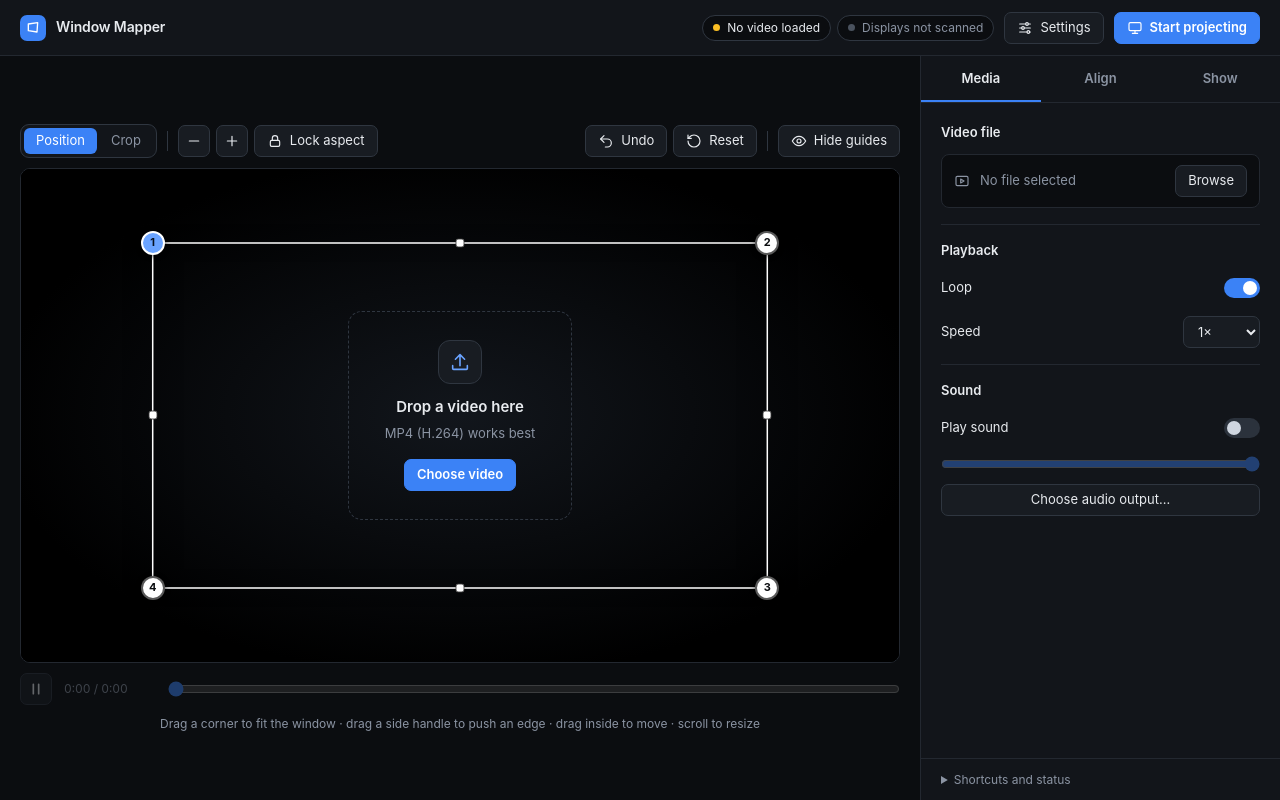
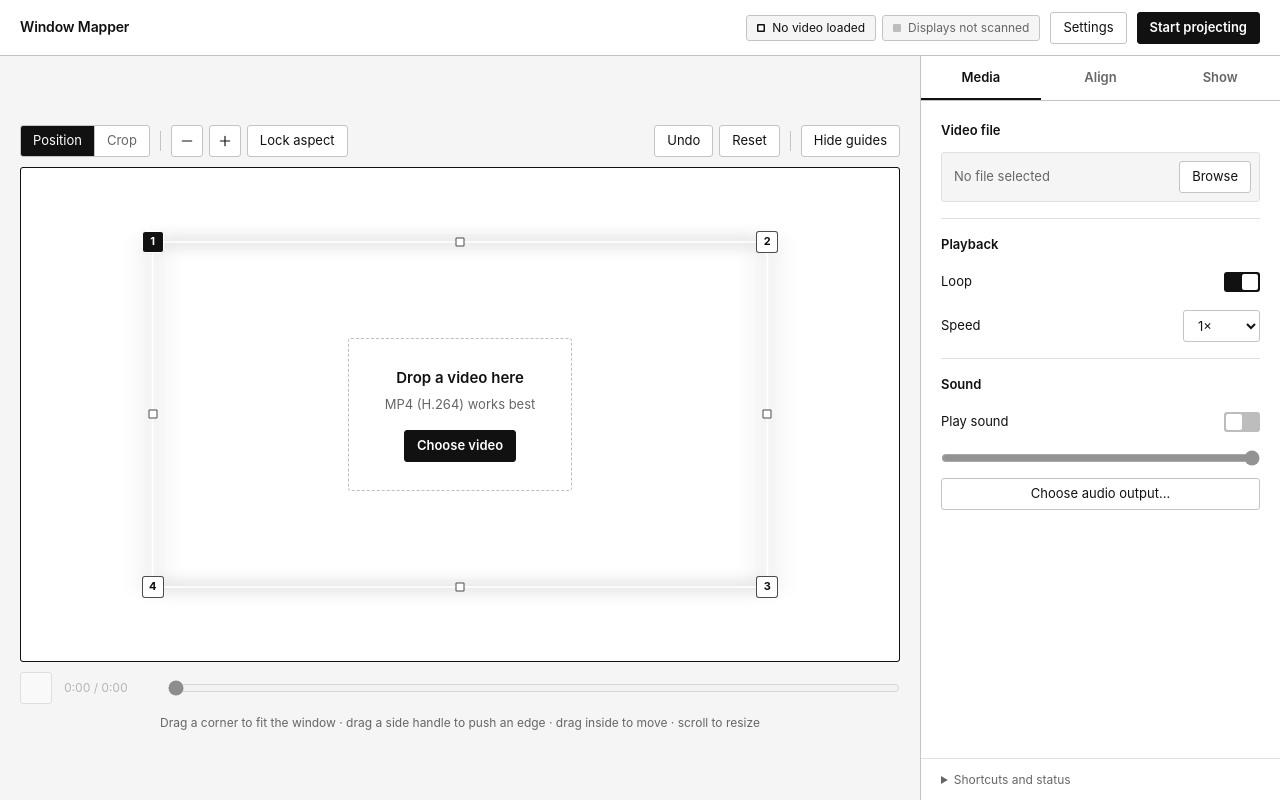
Before and after one commit to StudioCompile/Virtual-Window-Projection, a plain HTML site: page index.html in a window 1280 px wide. Drawn offline with Linux system fonts and the light colour scheme.

Commit message:
Update index.html

```diff
--- a/index.html
+++ b/index.html
@@ -1,9 +1,9 @@
 <!doctype html>
 <html lang="en"><head><meta charset="utf-8">
 <meta name="viewport" content="width=device-width,initial-scale=1,viewport-fit=cover">
-<meta name="theme-color" content="#0b0d10"><title>Window Mapper</title>
+<meta name="theme-color" content="#ffffff"><title>Window Mapper</title>
 <style>
-:root{color-scheme:dark;--bg:#0b0d10;--pn:#12151a;--pn2:#181c22;--ln:#232830;--ln2:#2f3640;--tx:#e8ebef;--mu:#8b94a3;--ac:#3b82f6;--ac2:#6aa3ff;--ok:#34d399;--wn:#fbbf24}
+:root{color-scheme:light;--bg:#f5f5f5;--pn:#ffffff;--pn2:#ffffff;--ln:#e0e0e0;--ln2:#c4c4c4;--tx:#111;--mu:#666;--ac:#111;--ac2:#111;--sel:#111;--ok:#111;--wn:#111;--r:3px}
 *{box-sizing:border-box}
 html,body{margin:0;height:100%;background:var(--bg);color:var(--tx);font:13px/1.45 Inter,system-ui,-apple-system,"Segoe UI",Roboto,sans-serif;-webkit-font-smoothing:antialiased}
 #app{display:flex;flex-direction:column;min-height:100%;padding-top:env(safe-area-inset-top,0px);padding-bottom:env(safe-area-inset-bottom,0px)}
@@ -12,35 +12,34 @@ svg.i{width:16px;height:16px;flex:none;fill:none;stroke:currentColor;stroke-widt
 [hidden]{display:none!important}
 
 /* header */
-header{display:flex;align-items:center;justify-content:space-between;gap:12px;padding:0 20px;min-height:56px;border-bottom:1px solid var(--ln);background:var(--pn);flex-wrap:wrap;position:relative;z-index:10}
+header{display:flex;align-items:center;justify-content:space-between;gap:12px;padding:0 20px;min-height:56px;border-bottom:1px solid var(--ln2);background:var(--pn);flex-wrap:wrap;position:relative;z-index:10}
 .brand{display:flex;align-items:center;gap:10px;font-weight:600;font-size:14px;letter-spacing:-.01em}
-.logo{width:26px;height:26px;border-radius:7px;background:var(--ac);display:grid;place-items:center;color:#fff}
 .hr{display:flex;align-items:center;gap:10px;flex-wrap:wrap}
 .pills{display:flex;gap:6px;flex-wrap:wrap}
-.pill{display:inline-flex;align-items:center;gap:7px;height:26px;padding:0 10px;border:1px solid var(--ln2);border-radius:99px;font-size:12px;color:var(--mu);background:var(--bg)}
-.pill:before{content:"";width:7px;height:7px;border-radius:50%;background:#4a525e}
-.pill.ok{color:var(--tx)}.pill.ok:before{background:var(--ok);box-shadow:0 0 0 3px rgba(52,211,153,.18)}
-.pill.wn{color:var(--tx)}.pill.wn:before{background:var(--wn)}
+.pill{display:inline-flex;align-items:center;gap:7px;height:26px;padding:0 10px;border:1px solid var(--ln2);border-radius:var(--r);font-size:12px;color:var(--mu);background:var(--bg)}
+.pill:before{content:"";width:8px;height:8px;border-radius:1px;background:#bdbdbd}
+.pill.ok{color:var(--tx)}.pill.ok:before{background:var(--ok)}
+.pill.wn{color:var(--tx)}.pill.wn:before{background:#fff;box-shadow:inset 0 0 0 1.5px #111}
 
 /* buttons */
 button,.btn,select,input[type=time]{font:inherit;color:var(--tx)}
-.btn,button{display:inline-flex;align-items:center;justify-content:center;gap:7px;height:32px;padding:0 12px;background:var(--pn2);border:1px solid var(--ln2);border-radius:7px;cursor:pointer;white-space:nowrap;transition:background .12s,border-color .12s}
-.btn:hover,button:hover{background:#1f242c;border-color:#3b434e}
-button:focus-visible,.btn:focus-visible,select:focus-visible,summary:focus-visible,input:focus-visible+i,input[type=range]:focus-visible{outline:2px solid var(--ac2);outline-offset:2px}
+.btn,button{display:inline-flex;align-items:center;justify-content:center;gap:7px;height:32px;padding:0 12px;background:var(--pn2);border:1px solid var(--ln2);border-radius:var(--r);cursor:pointer;white-space:nowrap;transition:background .1s,border-color .1s}
+.btn:hover,button:hover{background:#f0f0f0;border-color:#8a8a8a}
+button:focus-visible,.btn:focus-visible,select:focus-visible,summary:focus-visible,input:focus-visible+i,input[type=range]:focus-visible{outline:2px solid var(--ac);outline-offset:2px}
 .pri{background:var(--ac)!important;border-color:var(--ac)!important;color:#fff!important;font-weight:600}
-.pri:hover{background:#2f73ea!important}
+.pri:hover{background:#333!important;border-color:#333!important}
 .ico{width:32px;padding:0}
-button.on{background:rgba(59,130,246,.16);border-color:var(--ac);color:var(--ac2)}
+button.on{background:#111;border-color:#111;color:#fff}
 .vh{position:absolute;width:1px;height:1px;opacity:0;overflow:hidden;pointer-events:none}
-.dim{opacity:.4;pointer-events:none}
+.dim{opacity:.45;pointer-events:none}
 
 /* settings menu */
 .menu{position:relative}
 .menu summary{list-style:none}.menu summary::-webkit-details-marker{display:none}
-.pop{position:absolute;right:0;top:40px;width:270px;background:var(--pn2);border:1px solid var(--ln2);border-radius:10px;padding:6px;box-shadow:0 14px 34px rgba(0,0,0,.55)}
+.pop{position:absolute;right:0;top:40px;width:270px;background:var(--pn);border:1px solid var(--ln2);border-radius:var(--r);padding:4px;box-shadow:0 4px 14px rgba(20,28,40,.14)}
 .pop button{width:100%;justify-content:flex-start;border:0;background:transparent;height:34px}
-.pop button:hover{background:#222831}
-.pop hr{border:0;border-top:1px solid var(--ln2);margin:6px 0}
+.pop button:hover{background:#f0f0f0}
+.pop hr{border:0;border-top:1px solid var(--ln);margin:4px 0}
 .pop p{margin:4px 10px 8px;color:var(--mu);font-size:12px}
 
 /* layout */
@@ -48,33 +47,32 @@ main{display:grid;grid-template-columns:minmax(0,1fr) 360px;flex:1;min-height:0}
 @media(max-width:900px){main{grid-template-columns:1fr}}
 #work{padding:16px 20px;display:flex;flex-direction:column;gap:12px;min-width:0;min-height:0;overflow:auto;justify-content:center}
 @media(max-width:900px){#work{justify-content:flex-start}}
-.bar{display:none;align-items:center;gap:10px;background:var(--pn2);border:1px solid var(--ln2);padding:8px 8px 8px 14px;border-radius:9px}
-.bar span{flex:1;color:#c3cbd8}
+.bar{display:none;align-items:center;gap:10px;background:var(--pn);border:1px solid var(--ln2);padding:8px 8px 8px 14px;border-radius:var(--r)}
+.bar span{flex:1;color:var(--tx)}
 #col{display:flex;flex-direction:column;gap:10px;width:min(100%,max(560px,calc((100vh - 250px)*16/9)));margin:0 auto}
 @media(max-width:900px){#col{width:100%}}
 
 /* toolbar */
 #tools{display:flex;gap:8px;flex-wrap:wrap;align-items:center;justify-content:space-between}
 .grp{display:flex;gap:6px;align-items:center;flex-wrap:wrap}
-.seg{display:inline-flex;padding:3px;gap:2px;background:var(--pn);border:1px solid var(--ln2);border-radius:9px}
-.seg button{height:26px;border:0;background:transparent;border-radius:6px;color:var(--mu)}
-.seg button:hover{background:transparent;color:var(--tx)}
-.seg button.on{background:var(--ac);color:#fff;border:0}
+.seg{display:inline-flex;gap:0;border:1px solid var(--ln2);border-radius:var(--r);background:var(--pn);overflow:hidden}
+.seg button{height:30px;border:0;border-radius:0;background:transparent;color:var(--mu)}
+.seg button+button{border-left:1px solid var(--ln2)}
+.seg button:hover{background:#f0f0f0;color:var(--tx)}
+.seg button.on{background:var(--ac);color:#fff}
 .div{width:1px;height:20px;background:var(--ln2);margin:0 4px}
 
 /* stage */
-#stage{position:relative;width:100%;aspect-ratio:16/9;background:#000;border:1px solid var(--ln);border-radius:10px;overflow:hidden;touch-action:none}
+#stage{position:relative;width:100%;aspect-ratio:16/9;background:#000;border:1px solid #111;border-radius:var(--r);overflow:hidden;touch-action:none}
 #pv{position:absolute;inset:0;width:100%;height:100%}#ov{position:absolute;inset:0;width:100%;height:100%;pointer-events:none}
 #ov polygon{fill:none;stroke:#fff;stroke-width:1.5;vector-effect:non-scaling-stroke;filter:drop-shadow(0 0 1.5px rgba(0,0,0,.9))}
 .h,.e{position:absolute;pointer-events:none;transform:translate(-50%,-50%)}
-.h{width:24px;height:24px;border-radius:50%;background:#fff;color:#0b0d10;border:2px solid rgba(0,0,0,.65);font-size:11px;font-weight:700;display:grid;place-items:center;box-shadow:0 1px 5px rgba(0,0,0,.6)}
-.h.on{background:var(--ac2);border-color:#fff;color:#06101f}
-.e{width:9px;height:9px;background:#fff;border:1.5px solid rgba(0,0,0,.65);border-radius:3px}
-#empty{position:absolute;inset:0;display:grid;place-items:center;text-align:center;color:var(--mu);pointer-events:none;background:radial-gradient(ellipse at center,#12161c 0,#000 75%)}
-#empty .box{display:flex;flex-direction:column;align-items:center;gap:6px;padding:28px 36px;border:1.5px dashed var(--ln2);border-radius:14px}
-#empty b{color:var(--tx);font-size:15px;font-weight:600}
-#empty .up{width:44px;height:44px;border-radius:12px;background:var(--pn2);border:1px solid var(--ln2);display:grid;place-items:center;color:var(--ac2);margin-bottom:6px}
-#empty .up svg{width:22px;height:22px}
+.h{width:22px;height:22px;border-radius:var(--r);background:#fff;color:#0b0d10;border:1.5px solid rgba(0,0,0,.7);font-size:11px;font-weight:700;display:grid;place-items:center}
+.h.on{background:#111;border-color:#fff;color:#fff}
+.e{width:9px;height:9px;background:#fff;border:1.5px solid rgba(0,0,0,.7);border-radius:1px}
+#empty{position:absolute;inset:0;display:grid;place-items:center;text-align:center;color:var(--mu);pointer-events:none;background:#fff}
+#empty .box{display:flex;flex-direction:column;align-items:center;gap:6px;padding:28px 36px;border:1px dashed #bdbdbd;border-radius:var(--r)}
+#empty b{color:#111;font-size:15px;font-weight:600}
 #empty label{pointer-events:auto;margin-top:10px}
 
 /* transport */
@@ -84,12 +82,12 @@ main{display:grid;grid-template-columns:minmax(0,1fr) 360px;flex:1;min-height:0}
 #hint{margin:0;text-align:center;color:var(--mu);font-size:12px}
 
 /* sidebar */
-aside{background:var(--pn);border-left:1px solid var(--ln);display:flex;flex-direction:column;min-height:0;overflow:auto}
-@media(max-width:900px){aside{border-left:0;border-top:1px solid var(--ln);overflow:visible}}
-.tabs{display:flex;position:sticky;top:0;z-index:3;background:var(--pn);border-bottom:1px solid var(--ln);flex:none}
-.tabs button{flex:1;height:46px;border:0;border-bottom:2px solid transparent;border-radius:0;background:transparent;color:var(--mu);font-weight:600}
-.tabs button:hover{background:transparent;color:var(--tx)}
-.tabs button.on{color:var(--tx);border-bottom-color:var(--ac);background:transparent}
+aside{background:var(--pn);border-left:1px solid var(--ln2);display:flex;flex-direction:column;min-height:0;overflow:auto}
+@media(max-width:900px){aside{border-left:0;border-top:1px solid var(--ln2);overflow:visible}}
+.tabs{display:flex;position:sticky;top:0;z-index:3;background:var(--pn);border-bottom:1px solid var(--ln2);flex:none}
+.tabs button{flex:1;height:44px;border:0;border-bottom:2px solid transparent;border-radius:0;background:transparent;color:var(--mu);font-weight:600}
+.tabs button:hover{background:#f0f0f0;color:var(--tx)}
+.tabs button.on{color:var(--ac);border-bottom-color:var(--ac);background:transparent}
 .panel{flex:1;padding:4px 20px 8px}
 .sec{padding:16px 0;display:flex;flex-direction:column;gap:12px}
 .sec+.sec{border-top:1px solid var(--ln)}
@@ -99,25 +97,25 @@ aside{background:var(--pn);border-left:1px solid var(--ln);display:flex;flex-dir
 p.m{margin:0}
 .full{width:100%}
 .two{display:grid;grid-template-columns:1fr 1fr;gap:8px}.three{display:grid;grid-template-columns:repeat(3,1fr);gap:8px}
-select,input[type=time]{height:32px;background:var(--pn2);border:1px solid var(--ln2);border-radius:7px;padding:0 10px;max-width:100%;min-width:0}
+select,input[type=time]{height:32px;background:var(--pn2);border:1px solid var(--ln2);border-radius:var(--r);padding:0 10px;max-width:100%;min-width:0}
 #disp{flex:1;min-width:0}
 .sl{display:flex;flex-direction:column;gap:4px}.sl .t{display:flex;justify-content:space-between}.sl .t span:last-child{color:var(--mu);font-variant-numeric:tabular-nums}
 input[type=range]{width:100%;accent-color:var(--ac);margin:0}
-.file{display:flex;align-items:center;gap:10px;padding:10px 12px;background:var(--bg);border:1px solid var(--ln);border-radius:8px;min-width:0}
+.file{display:flex;align-items:center;gap:10px;padding:8px 8px 8px 12px;background:var(--bg);border:1px solid var(--ln);border-radius:var(--r);min-width:0}
 .file span{flex:1;overflow:hidden;text-overflow:ellipsis;white-space:nowrap;color:var(--mu)}
 .file.has span{color:var(--tx)}
 .sw{position:relative;width:36px;height:20px;flex:none}.sw input{opacity:0;position:absolute;inset:0;margin:0;cursor:pointer;z-index:1;width:100%;height:100%}
-.sw i{position:absolute;inset:0;background:#2b323c;border-radius:10px;transition:.15s}.sw i:after{content:"";position:absolute;left:3px;top:3px;width:14px;height:14px;border-radius:50%;background:#cfd6e0;transition:.15s}
-.sw input:checked+i{background:var(--ac)}.sw input:checked+i:after{left:19px;background:#fff}
+.sw i{position:absolute;inset:0;background:#bdbdbd;border-radius:var(--r);transition:.12s}.sw i:after{content:"";position:absolute;left:2px;top:2px;width:16px;height:16px;border-radius:2px;background:#fff;transition:.12s}
+.sw input:checked+i{background:var(--ac)}.sw input:checked+i:after{left:18px}
 .foot{flex:none;border-top:1px solid var(--ln);padding:12px 20px}
 .foot summary{cursor:pointer;color:var(--mu);font-size:12px}
 .kbd{display:grid;grid-template-columns:auto 1fr;gap:6px 12px;color:var(--mu);font-size:12px;margin-top:10px}
-kbd{font:11px ui-monospace,SFMono-Regular,Menlo,monospace;background:var(--bg);border:1px solid var(--ln2);border-radius:5px;padding:1px 6px;color:var(--tx);justify-self:start}
+kbd{font:11px ui-monospace,SFMono-Regular,Menlo,monospace;background:var(--bg);border:1px solid var(--ln2);border-radius:2px;padding:1px 6px;color:var(--tx);justify-self:start}
 #hl{margin:10px 0 0}
 
 #gl{position:fixed;left:0;top:0;width:2px;height:2px;opacity:0;pointer-events:none}
 #gl:fullscreen{opacity:1;width:100%;height:100%;object-fit:contain;background:#000;cursor:none}
-#toast{position:fixed;bottom:20px;left:50%;transform:translateX(-50%);background:#222a35;border:1px solid var(--ln2);padding:10px 16px;border-radius:9px;display:none;z-index:30;max-width:90%;box-shadow:0 8px 24px rgba(0,0,0,.4)}
+#toast{position:fixed;bottom:20px;left:50%;transform:translateX(-50%);background:#111;color:#fff;padding:10px 16px;border-radius:var(--r);display:none;z-index:30;max-width:90%;box-shadow:0 4px 14px rgba(20,28,40,.25)}
 body.cv .h,body.cv .e,body.cv #ov{display:none!important}
 body.k header,body.k aside,body.k #tools,body.k #tp,body.k #hint,body.k .bar,body.k .h,body.k .e,body.k #ov,body.k #empty{display:none!important}
 body.k #stage{position:fixed;inset:0;max-width:none;width:100%;aspect-ratio:auto;border:0;border-radius:0;z-index:5}body.k{cursor:none}
@@ -127,10 +125,10 @@ body.lk .e{display:none}
 <canvas id="gl"></canvas>
 <div id="app">
  <header>
-  <div class="brand"><span class="logo"><svg class="i" viewBox="0 0 24 24" style="stroke-width:2"><path d="M5 6l14-2-1 14-13-2z"/></svg></span>Window Mapper</div>
+  <div class="brand">Window Mapper</div>
   <div class="hr">
    <div class="pills"><span class="pill" id="pLive"></span><span class="pill" id="pScr"></span></div>
-   <details class="menu" id="menu"><summary class="btn"><svg class="i" viewBox="0 0 24 24"><path d="M4 6h9M17 6h3M4 12h3M11 12h9M4 18h11M19 18h1"/><circle cx="15" cy="6" r="2"/><circle cx="9" cy="12" r="2"/><circle cx="17" cy="18" r="2"/></svg>Settings</summary>
+   <details class="menu" id="menu"><summary class="btn">Settings</summary>
     <div class="pop">
      <button id="sSave">Save settings to file</button>
      <button id="sLoad">Load settings from file…</button>
@@ -139,7 +137,7 @@ body.lk .e{display:none}
      <p>A settings file holds the window shape, crop, schedule and picture options. It doesn’t include the video, so choose the video again on a new computer.</p>
     </div></details>
    <input id="sfile" class="vh" type="file" accept=".json,application/json">
-   <button class="pri" id="proj"><svg class="i" viewBox="0 0 24 24"><rect x="3" y="4" width="18" height="12" rx="2"/><path d="M8 20h8M12 16v4"/></svg><span id="projT">Start projecting</span></button>
+   <button class="pri" id="proj"><span id="projT">Start projecting</span></button>
   </div>
  </header>
  <main>
@@ -154,20 +152,19 @@ body.lk .e{display:none}
       <span class="div"></span>
       <button class="ico" id="sm" title="Smaller" aria-label="Smaller"><svg class="i" viewBox="0 0 24 24"><path d="M5 12h14"/></svg></button>
       <button class="ico" id="lg" title="Larger" aria-label="Larger"><svg class="i" viewBox="0 0 24 24"><path d="M12 5v14M5 12h14"/></svg></button>
-      <button id="lock" title="Keep the video’s proportions while resizing"><svg class="i" viewBox="0 0 24 24"><rect x="5" y="11" width="14" height="9" rx="2"/><path d="M8 11V8a4 4 0 018 0v3"/></svg>Lock aspect</button>
+      <button id="lock" title="Keep the video’s proportions while resizing">Lock aspect</button>
      </div>
      <div class="grp">
-      <button id="undo" title="Undo (Ctrl/⌘ Z)"><svg class="i" viewBox="0 0 24 24"><path d="M9 14L4 9l5-5"/><path d="M4 9h10a6 6 0 010 12h-3"/></svg>Undo</button>
-      <button id="reset" title="Put this shape back to the default"><svg class="i" viewBox="0 0 24 24"><path d="M3 12a9 9 0 109-9 9 9 0 00-6.7 3L3 8"/><path d="M3 3v5h5"/></svg>Reset</button>
+      <button id="undo" title="Undo (Ctrl/⌘ Z)">Undo</button>
+      <button id="reset" title="Put this shape back to the default">Reset</button>
       <span class="div"></span>
-      <button id="clean" title="Hide the outline and handles to see the video as it will project (H)"><svg class="i" viewBox="0 0 24 24"><path d="M2 12s4-7 10-7 10 7 10 7-4 7-10 7S2 12 2 12z"/><circle cx="12" cy="12" r="3"/></svg><span id="cvT">Hide guides</span></button>
+      <button id="clean" title="Hide the outline and handles to see the video as it will project (H)"><span id="cvT">Hide guides</span></button>
      </div>
     </div>
 
     <div id="stage"><canvas id="pv" width="960" height="540"></canvas>
      <div id="empty"><div class="box">
-      <div class="up"><svg class="i" viewBox="0 0 24 24"><path d="M12 16V4M7 9l5-5 5 5"/><path d="M4 16v3a1 1 0 001 1h14a1 1 0 001-1v-3"/></svg></div>
-      <b>Drop a video here</b><span>MP4 (H.264) works best</span>
+            <b>Drop a video here</b><span>MP4 (H.264) works best</span>
       <label class="btn pri" for="file">Choose video</label>
      </div></div>
      <svg id="ov" viewBox="0 0 100 100" preserveAspectRatio="none"><polygon id="poly"/></svg></div>
@@ -190,7 +187,7 @@ body.lk .e{display:none}
 
    <div class="panel" data-p="media">
     <div class="sec"><h3>Video file</h3>
-     <div class="file" id="fbox"><svg class="i" viewBox="0 0 24 24" style="color:var(--mu)"><rect x="3" y="5" width="18" height="14" rx="2"/><path d="M10 9l5 3-5 3z"/></svg><span id="fname">No file selected</span><label class="btn" for="file" id="pick">Browse</label></div>
+     <div class="file" id="fbox"><span id="fname">No file selected</span><label class="btn" for="file" id="pick">Browse</label></div>
      <input id="file" class="vh" type="file" accept="video/*,.mp4,.m4v,.mov,.webm">
     </div>
     <div class="sec"><h3>Playback</h3>
@@ -269,7 +266,7 @@ const fmt=s=>{s=Math.max(0,Math.floor(s));return Math.floor(s/60)+':'+String(s%6
 const pat=document.createElement('canvas');pat.width=1280;pat.height=720;
 (()=>{const c=pat.getContext('2d');c.fillStyle='#10141a';c.fillRect(0,0,1280,720);c.strokeStyle='#3b4655';c.lineWidth=1;
  for(let x=0;x<=1280;x+=80){c.beginPath();c.moveTo(x,0);c.lineTo(x,720);c.stroke()}for(let y=0;y<=720;y+=80){c.beginPath();c.moveTo(0,y);c.lineTo(1280,y);c.stroke()}
- c.strokeStyle='#4da3ff';c.lineWidth=10;c.strokeRect(5,5,1270,710);c.beginPath();c.moveTo(0,0);c.lineTo(1280,720);c.moveTo(1280,0);c.lineTo(0,720);c.stroke();c.beginPath();c.arc(640,360,200,0,7);c.stroke();
+ c.strokeStyle='#ffffff';c.lineWidth=10;c.strokeRect(5,5,1270,710);c.beginPath();c.moveTo(0,0);c.lineTo(1280,720);c.moveTo(1280,0);c.lineTo(0,720);c.stroke();c.beginPath();c.arc(640,360,200,0,7);c.stroke();
  c.fillStyle='#fff';c.font='bold 48px sans-serif';c.textAlign='center';c.textBaseline='middle';c.fillText('TOP',640,60);c.fillText('BOTTOM',640,660);c.fillText('1',50,50);c.fillText('2',1230,50);c.fillText('3',1230,670);c.fillText('4',50,670)})();
 
 /* WebGL */
@@ -440,7 +437,7 @@ document.body.ondragover=e=>e.preventDefault();
 document.body.ondrop=e=>{e.preventDefault();const f=e.dataTransfer.files[0];if(!f)return;/\.json$/i.test(f.name)?importFile(f):pick(f)};
 
 /* transport */
-const ICON={pause:'<svg class="i" viewBox="0 0 24 24"><path d="M8 5v14M16 5v14" style="stroke-width:2.5"/></svg>',play:'<svg class="i" viewBox="0 0 24 24"><path d="M7 5l12 7-12 7z"/></svg>'};
+const ICON={pause:'',play:''};
 const ppUI=()=>{$('#pp').innerHTML=playing?ICON.pause:ICON.play;$('#pp').setAttribute('aria-label',playing?'Pause':'Play')};
 $('#pp').onclick=()=>{playing=!playing;ppUI()};ppUI();
 seek.oninput=()=>{const d=vid.duration;if(isFinite(d)&&d>0)vid.currentTime=seek.value/1000*d};
@@ -569,8 +566,8 @@ setInterval(status,1000);
 
 /* close prompt + install */
 addEventListener('beforeunload',e=>{if(hasV){e.preventDefault();e.returnValue=''}});
-(()=>{const c=document.createElement('canvas');c.width=c.height=512;const x=c.getContext('2d');x.fillStyle='#0b0d10';x.fillRect(0,0,512,512);x.strokeStyle='#3b82f6';x.lineWidth=22;x.beginPath();x.moveTo(120,150);x.lineTo(400,110);x.lineTo(370,400);x.lineTo(100,360);x.closePath();x.stroke();
- const b=location.href.split('#')[0],m={name:'Window Mapper',short_name:'Mapper',start_url:b,scope:b.replace(/[^/]*$/,''),display:'standalone',background_color:'#0b0d10',theme_color:'#0b0d10',icons:[{src:c.toDataURL('image/png'),sizes:'512x512',type:'image/png'}]};
+(()=>{const c=document.createElement('canvas');c.width=c.height=512;const x=c.getContext('2d');x.fillStyle='#ffffff';x.fillRect(0,0,512,512);x.strokeStyle='#111111';x.lineWidth=22;x.beginPath();x.moveTo(120,150);x.lineTo(400,110);x.lineTo(370,400);x.lineTo(100,360);x.closePath();x.stroke();
+ const b=location.href.split('#')[0],m={name:'Window Mapper',short_name:'Mapper',start_url:b,scope:b.replace(/[^/]*$/,''),display:'standalone',background_color:'#ffffff',theme_color:'#ffffff',icons:[{src:c.toDataURL('image/png'),sizes:'512x512',type:'image/png'}]};
  try{const l=document.createElement('link');l.rel='manifest';l.href=URL.createObjectURL(new Blob([JSON.stringify(m)],{type:'application/manifest+json'}));document.head.appendChild(l)}catch(e){}})();
 let dp=null;const bar=$('#bar'),standalone=matchMedia('(display-mode: standalone)').matches||navigator.standalone;
 addEventListener('beforeinstallprompt',e=>{e.preventDefault();dp=e;if(!standalone&&!sessionStorage.getItem('pm.nx'))bar.style.display='flex'});
```
